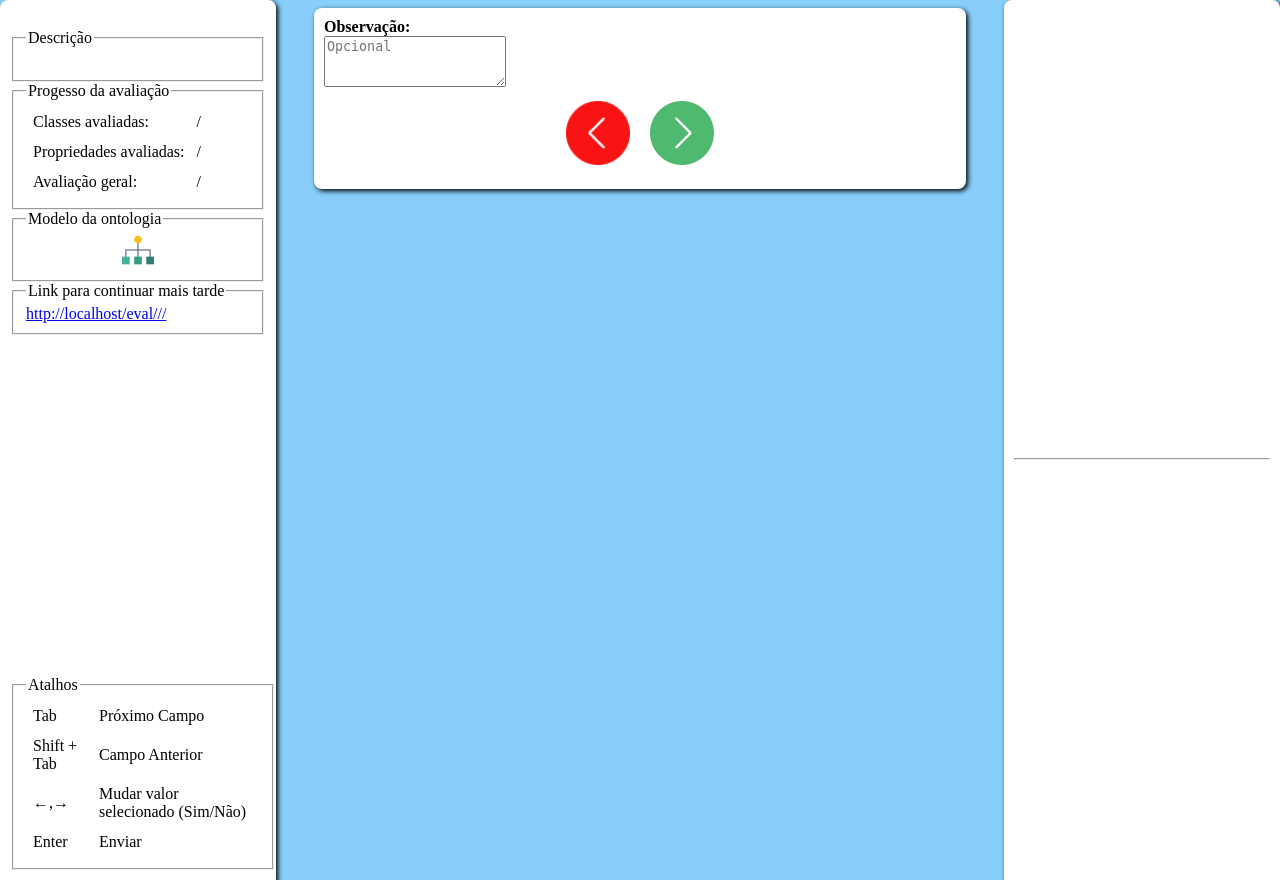
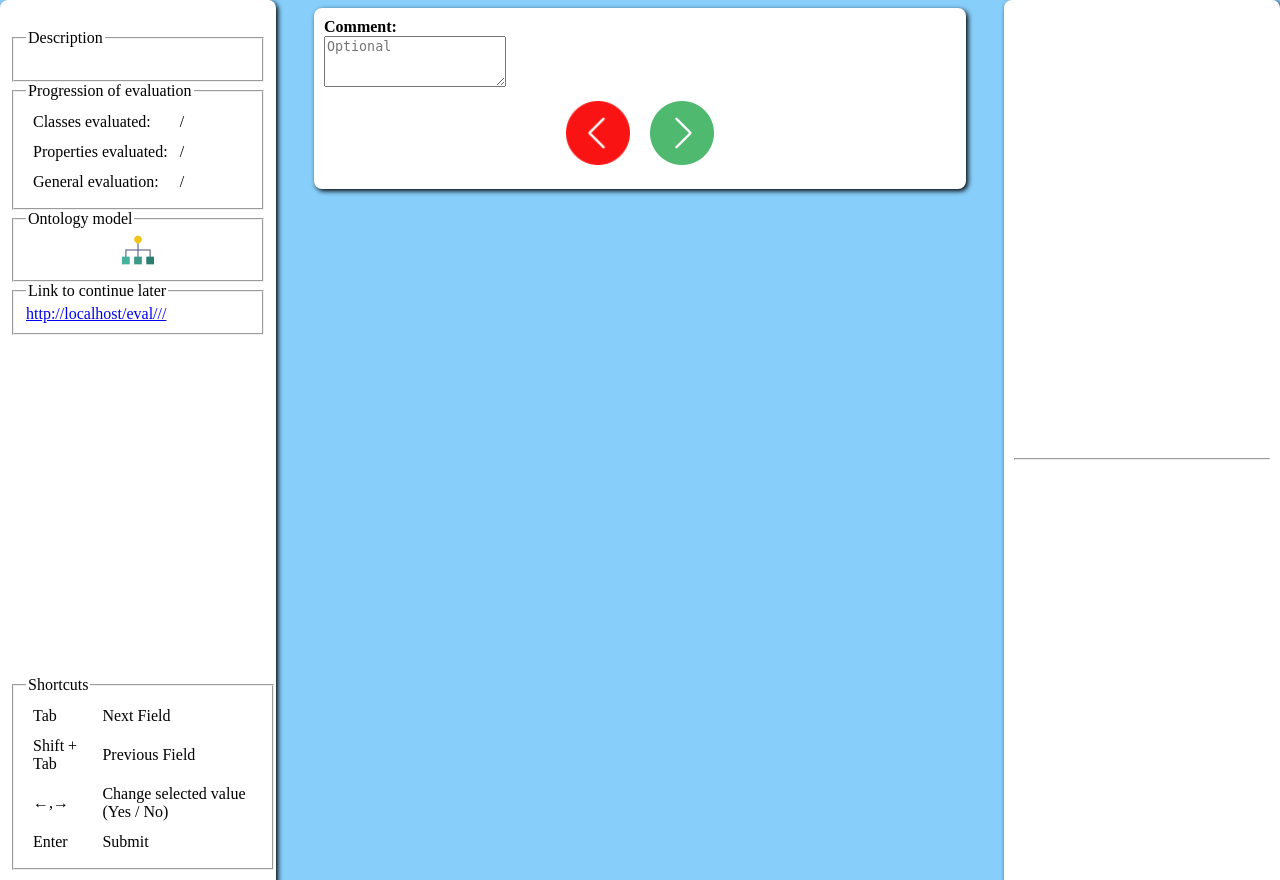
Before and after one commit to CaioViktor/ontoval, a Flask app: template templates/eval.html in a window 1280 px wide. Run offline with Flask 2, Linux system fonts and the light colour scheme; the template is opened without the code that fills it, so the values that code supplies are empty.

Commit message:
english translation

```diff
--- a/templates/done.html
+++ b/templates/done.html
@@ -3,14 +3,14 @@
 	<head>
 		<meta charset = "UTF-8">
 		<link rel = "stylesheet" href = "{{url_for('static',filename='css/style.css')}}">
-		<title>Print</title>
+		<title>Done</title>
 	</head>
 	<body>
 		<div class="content">
 			<center>
 				<img src="{{url_for('static',filename='img/checked.png')}}" id="doneImg"><br>
-				Avaliação concluída!<br>
-				Obrigado!!!
+				Evaluation Completed!<br>
+				Thank you!!!
 			</center>
 		</div>
 
--- a/templates/eval.html
+++ b/templates/eval.html
@@ -3,7 +3,7 @@
 	<head>
 		<meta charset = "UTF-8">
 		<link rel = "stylesheet" href = "{{url_for('static',filename='css/style.css')}}">
-		<title>Avaliação</title>
+		<title>Evaluation</title>
 		<script type="text/javascript" src="{{url_for('static',filename='js/script.js')}}"></script>
 	</head>
 	<body onkeypress="keyPress(event)" >
@@ -19,47 +19,47 @@
 		<div id="indice" class="side">
 			<center><h3>{{ontologia['name']}}</h3></center>
 			<fieldset>
-				<legend>Descrição</legend>
+				<legend>Description</legend>
 				{{ontologia['description']}}</td><br>
 			</fieldset>
 			<fieldset>
-				<legend>Progesso da avaliação</legend>
+				<legend>Progression of evaluation</legend>
 				<table>
 					<tr>
-						<td>Classes avaliadas:</td>
+						<td>Classes evaluated:</td>
 						<td>{{indices['classes'][0]}}/{{indices['classes'][1]}}</td>
 					</tr>
 					<tr>
-						<td>Propriedades avaliadas:</td>
+						<td>Properties evaluated:</td>
 						<td>{{indices['properties'][0]}}/{{indices['properties'][1]}}</td>
 					</tr>
 					<tr>
-						<td>Avaliação geral:</td>
+						<td>General evaluation:</td>
 						<td>{{indices['general'][0]}}/{{indices['general'][1]}}</td>
 					</tr>
 				</table>
 			</fieldset>
 			{%if ontologia.image != ""%}
 			<fieldset>
-				<legend>Modelo da ontologia</legend>
+				<legend>Ontology model</legend>
 				<center>
 					<img src="{{url_for('static',filename='img/diagram.png')}}" alt="Imagem com modelo da ontologia" class="icon" onclick="document.getElementById('modelDiv').style.display='block'">
 				</center>
 			</fieldset>
 			{%endif%}
 			<fieldset>
-				<legend>Link para continuar mais tarde</legend>
+				<legend>Link to continue later</legend>
 				<a tabindex="-1" href="{{url_for('eval',ontology_id=ontologia.id,user=user)}}">{{url_for('eval',ontology_id=ontologia.id,user=user,_external=True)}}</a>
 			</fieldset>
 			<fieldset id="atalhos">
-				<legend>Atalhos</legend>
+				<legend>Shortcuts</legend>
 				<table>
 					<tr>
 						<td>
 							Tab
 						</td>
 						<td>
-							Próximo Campo
+							Next Field
 						</td>
 					</tr>
 					<tr>
@@ -67,7 +67,7 @@
 							Shift + Tab
 						</td>
 						<td>
-							Campo Anterior
+							Previous Field
 						</td>
 					</tr>
 					<tr>
@@ -75,7 +75,7 @@
 							&larr;,&rarr;
 						</td>
 						<td>
-							Mudar valor selecionado (Sim/Não)
+							Change selected value (Yes / No)
 						</td>
 					</tr>
 					<tr>
@@ -83,7 +83,7 @@
 							Enter
 						</td>
 						<td>
-							Enviar
+							Submit
 						</td>
 					</tr>
 				</table>
@@ -100,12 +100,12 @@
 
 
 
-					<b>Para a classe (conceito) com o identificador:</b><br> {{termo.uri}}<br>
-					<b>Chamada pelos seguintes nomes:</b><br>
+					<b>For the class (concept) with the identifier:</b><br> {{termo.uri}}<br>
+					<b>Called by the following names:</b><br>
 					{%for label in termo.labels%}
 						{{label}}<br>
 					{%endfor%}
-					<b>Sendo definida como:</b><br>
+					<b>Defined as:</b><br>
 					{%for comment in termo.comments%}
 						{{comment}}<br>
 					{%endfor%}<br>
@@ -113,25 +113,25 @@
 						<tr>
 							<td class="question"></td>
 							<td class="response">
-								<input type="radio" value=1 name="all" checked onchange="check(1);"> Sim <input type="radio" name="all" value=0 onchange="check(0);"> Não
+								<input type="radio" value=1 name="all" checked onchange="check(1);"> Yes <input type="radio" name="all" value=0 onchange="check(0);"> No
 							</td>
 						</tr>
 						<tr id="cor0">
 							<td class="question">{{questions.c1}}</td>
 							<td class="response">
-								<input type="radio" name="c1" value=1 class="sim" checked> Sim <input type="radio" name="c1" class="nao" value=0 > Não
+								<input type="radio" name="c1" value=1 class="sim" checked> Yes <input type="radio" name="c1" class="nao" value=0 > No
 							</td>
 						</tr>
 						<tr id="cor1">
 							<td>{{questions.c2}}</td>
 							<td>
-								<input type="radio" name="c2" value=1 class="sim" checked> Sim <input type="radio" name="c2" class="nao" value=0 > Não
+								<input type="radio" name="c2" value=1 class="sim" checked> Yes <input type="radio" name="c2" class="nao" value=0 > No
 							</td>
 						</tr>
 						<tr id="cor0">
 							<td>{{questions.c3}}</td>
 							<td>
-								<input type="radio" name="c3" value=1 class="sim" checked> Sim <input type="radio" name="c3" class="nao" value=0 > Não
+								<input type="radio" name="c3" value=1 class="sim" checked> Yes <input type="radio" name="c3" class="nao" value=0 > No
 							</td>
 						</tr>
 					{%set count = {'c':0}%}
@@ -141,7 +141,7 @@
 
 							<td>{{questions.c4}} <a tabindex="-1" href="#" onclick= "showInfo(event,S{{id_mae}} ,0);">{{ontologia.classes[id_mae].uri}}</a> ?</td>
 							<td>
-								<input type="radio" name="{{'m'~id_mae}}" value=1 class="sim" checked> Sim <input type="radio" name="{{'m'~id_mae}}" class="nao" value=0 > Não
+								<input type="radio" name="{{'m'~id_mae}}" value=1 class="sim" checked> Yes <input type="radio" name="{{'m'~id_mae}}" class="nao" value=0 > No
 							</td>
 						</tr>
 						{% if Sclasses.append(id_mae)%}{%endif%}
@@ -153,7 +153,7 @@
 						<tr id="{{id}}">
 							<td>{{questions.c5}} <a tabindex="-1" href="#" onclick= "showInfo(event,S{{id_rel}} ,1);">{{ontologia.properties[id_rel].uri}}</a>?</td>
 							<td>
-								<input type="radio" name="{{'r'~id_rel}}" value=1 class="sim" checked> Sim <input type="radio" name="{{'r'~id_rel}}" class="nao" value=0 > Não
+								<input type="radio" name="{{'r'~id_rel}}" value=1 class="sim" checked> Yes <input type="radio" name="{{'r'~id_rel}}" class="nao" value=0 > No
 							</td>
 						</tr>
 						{%if Spropriedades.append(id_rel)%}{%endif%}
@@ -166,7 +166,7 @@
 						<tr id="{{id}}">
 						<td>{{questions.c6}} <a tabindex="-1" href="#" onclick= "showInfo(event,S{{id_atr}} ,1);">{{ontologia.properties[id_atr].uri}}</a> ?</td>
 						<td>
-							<input type="radio" name="{{'a'~id_atr}}" value=1 class="sim" checked> Sim <input type="radio" name="{{'a'~id_atr}}" class="nao" value=0 > Não
+							<input type="radio" name="{{'a'~id_atr}}" value=1 class="sim" checked> Yes <input type="radio" name="{{'a'~id_atr}}" class="nao" value=0 > No
 						</td>
 						</tr>
 						{% if Spropriedades.append(id_atr)%}{%endif%}
@@ -184,32 +184,32 @@
 						<tr>
 							<td class="question"></td>
 							<td class="response">
-								<input type="radio" value=1 name="all" checked onchange="check(1);"> Sim <input type="radio" name="all" value=0 onchange="check(0);"> Não
+								<input type="radio" value=1 name="all" checked onchange="check(1);"> Yes <input type="radio" name="all" value=0 onchange="check(0);"> No
 							</td>
 						</tr>
 						<tr id="cor0">
 							<td class="question">{{questions.g1}}</td>
-							<td class="response"><input type="radio" name="g1" value=1 class="sim" checked> Sim   <input type="radio" name="g1" class="nao" value=0 > Não</td>
+							<td class="response"><input type="radio" name="g1" value=1 class="sim" checked> Yes   <input type="radio" name="g1" class="nao" value=0 > No</td>
 						</tr>
 						<tr id="cor1">
 							<td>{{questions.g2}}</td>
-							<td><input type="radio" name="g2" value=1 class="sim" checked> Sim   <input type="radio" name="g2" class="nao" value=0 > Não</td>
+							<td><input type="radio" name="g2" value=1 class="sim" checked> Yes   <input type="radio" name="g2" class="nao" value=0 > No</td>
 						</tr>
 						<tr id="cor0">
 							<td>{{questions.g3}}</td>
-							<td><input type="radio" name="g3" value=1 class="sim" checked> Sim   <input type="radio" name="g3" class="nao" value=0 > Não</td>
+							<td><input type="radio" name="g3" value=1 class="sim" checked> Yes   <input type="radio" name="g3" class="nao" value=0 > No</td>
 						</tr>
 						<tr id="cor1">
 							<td>{{questions.g4}}</td>
-							<td><input type="radio" name="g4" value=1 class="sim" checked> Sim   <input type="radio" name="g4" class="nao" value=0 > Não</td>
+							<td><input type="radio" name="g4" value=1 class="sim" checked> Yes   <input type="radio" name="g4" class="nao" value=0 > No</td>
 						</tr>
 						<tr id="cor0">
 							<td>{{questions.g5}}</td>
-							<td><input type="radio" name="g5" value=1 class="sim" checked> Sim   <input type="radio" name="g5" class="nao" value=0 > Não</td>
+							<td><input type="radio" name="g5" value=1 class="sim" checked> Yes   <input type="radio" name="g5" class="nao" value=0 > No</td>
 						</tr>
 						<tr id="cor1">
 							<td>{{questions.g6}}</td>
-							<td><input type="radio" name="g6" value=1 class="sim" checked> Sim   <input type="radio" name="g6" class="nao" value=0 > Não</td>
+							<td><input type="radio" name="g6" value=1 class="sim" checked> Yes   <input type="radio" name="g6" class="nao" value=0 > No</td>
 						</tr>
 					</table>
 
@@ -220,16 +220,16 @@
 
 
 
-					<b>Para a propriedade com o identificador:</b><br> {{termo.uri}}<br>
-					<b>Chamada pelos seguintes nomes:</b><br>
+					<b>For property with identifier:</b><br> {{termo.uri}}<br>
+					<b>Called by the following names:</b><br>
 					{%for label in termo.labels%}
 						{{label}}<br>
 					{%endfor%}
-					<b>Sendo definida como:</b><br>
+					<b>Defined as:</b><br>
 					{%for comment in termo.comments%}
 						{{comment}}<br>
 					{%endfor%}<br>
-					<b>Dono da propriedade (Domain):</b><br>
+					<b>Owner of the property (Domain):</b><br>
 					{%for id_domain in termo.domain%}
 						<a tabindex="-1" href="#" onclick= "showInfo(event,S{{id_domain}} ,0);">{{ontologia.classes[id_domain].uri}}</a><br>
 						{%if Sclasses.append(id_domain)%}{%endif%}
@@ -239,30 +239,30 @@
 						<tr>
 							<td class="question"></td>
 							<td class="response">
-								<input type="radio" value=1 name="all" checked onchange="check(1);"> Sim <input type="radio" name="all" value=0 onchange="check(0);"> Não
+								<input type="radio" value=1 name="all" checked onchange="check(1);"> Yes <input type="radio" name="all" value=0 onchange="check(0);"> No
 							</td>
 						</tr>
 						<tr id="cor0">
 							<td class="question">{{questions.p1}}</td>
 							<td class="response">
-								<input type="radio" name="p1" value=1 class="sim" checked> Sim   <input type="radio" name="p1" class="nao" value=0 > Não</td>
+								<input type="radio" name="p1" value=1 class="sim" checked> Yes   <input type="radio" name="p1" class="nao" value=0 > No</td>
 						</tr>
 						<tr id="cor1">
 							<td>{{questions.p2}}</td>
 							<td>
-								<input type="radio" name="p2" value=1 class="sim" checked> Sim   <input type="radio" name="p2" class="nao" value=0 > Não</td>
+								<input type="radio" name="p2" value=1 class="sim" checked> Yes   <input type="radio" name="p2" class="nao" value=0 > No</td>
 						</tr>
 						<tr id="cor0">
 							<td>{{questions.p3}}</td>
 							<td>
-								<input type="radio" name="p3" value=1 class="sim" checked> Sim   <input type="radio" name="p3" class="nao" value=0 > Não</td>
+								<input type="radio" name="p3" value=1 class="sim" checked> Yes   <input type="radio" name="p3" class="nao" value=0 > No</td>
 						</tr>
 						<tr  id="cor1">
 							<td>
 							{{questions.p5}} {{termo.type}}?
 							</td>
 							<td>
-								<input type="radio" name="p5" value=1 class="sim" checked> Sim   <input type="radio" name="p5" class="nao" value=0 > Não<br>
+								<input type="radio" name="p5" value=1 class="sim" checked> Yes   <input type="radio" name="p5" class="nao" value=0 > No<br>
 							</td>
 						</tr>
 						{%set count = {'c':0}%}
@@ -272,7 +272,7 @@
 								<td>
 									{{questions.p4}} <a tabindex="-1" href="#" onclick= "showInfo(event,S{{id_mae}} ,1);">{{ontologia.properties[id_mae].uri}}</a> ?</td>
 								<td>
-									<input type="radio" name="{{'m'~id_mae}}" value=1 class="sim" checked> Sim   <input type="radio" name="{{'m'~id_mae}}" class="nao" value=0 > Não
+									<input type="radio" name="{{'m'~id_mae}}" value=1 class="sim" checked> Yes   <input type="radio" name="{{'m'~id_mae}}" class="nao" value=0 > No
 								</td>
 							</tr>
 							{%if Spropriedades.append(id_mae)%}{%endif%}
@@ -297,7 +297,7 @@
 									?
 								</td>
 								<td>
-									<input type="radio" name="{{'r'~nameC}}" value=1 class="sim" checked> Sim   <input type="radio" name="{{'r'~nameC}}" class="nao" value=0 > Não
+									<input type="radio" name="{{'r'~nameC}}" value=1 class="sim" checked> Yes   <input type="radio" name="{{'r'~nameC}}" class="nao" value=0 > No
 								</td>
 							</tr>
 							{%if count.update({'c':(count.c +1)})%}{%endif%}
@@ -306,8 +306,8 @@
 
 
 				{%endif%}
-					<b>Observação:</b><br>
-					<textarea name="observation" placeholder="Opcional" rows="3" col="150" onkeypress="event.stopPropagation();"></textarea>
+					<b>Comment:</b><br>
+					<textarea name="observation" placeholder="Optional" rows="3" col="150" onkeypress="event.stopPropagation();"></textarea>
 				<center><input tabindex="-1" class="botao" type="image" src="{{url_for('static',filename='img/back.png')}}" alt="Voltar" onclick="voltar(event);"><input type="image" id="uploadButton" class="botao" src="{{url_for('static',filename='img/next.png')}}" alt="Enviar"></center>
 			</form>
 		</div>
```
Also changed, not shown: static/js/questions.json (+18 -18 lines), templates/detailClasse.html (+25 -25 lines), templates/detailProperty.html (+24 -24 lines), templates/eval_user.html (+9 -9 lines), templates/index.html (+7 -7 lines), templates/new.html (+9 -9 lines), templates/result.html (+30 -30 lines), static/ontologies/plots/domainScore14.png, static/ontologies/plots/histClass14.png, static/ontologies/plots/histProperties14.png, static/ontologies/plots/ontologyScore14.png.
